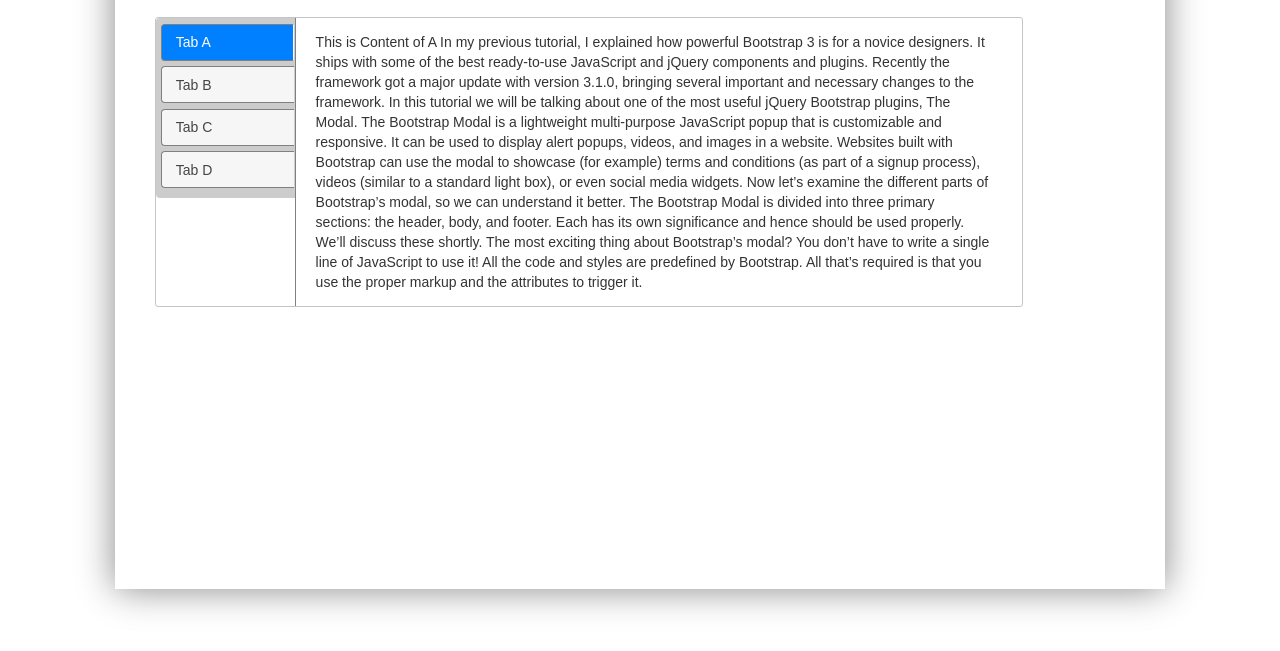
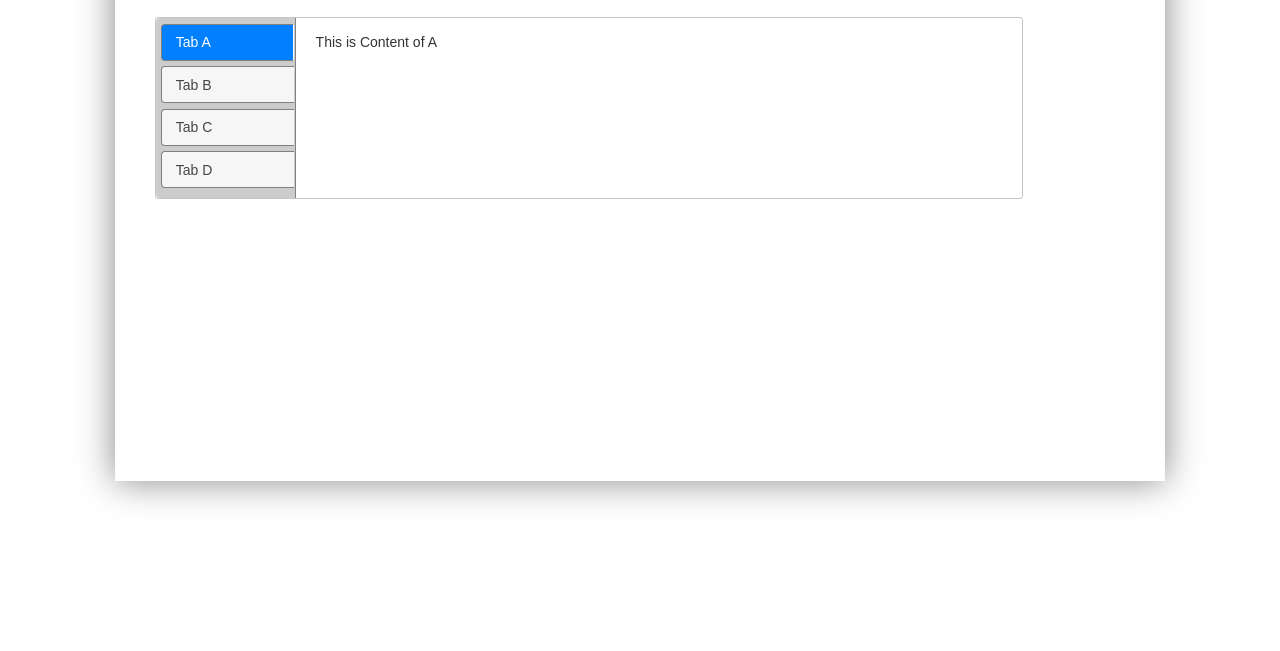
Before and after one commit to vishu-nitw/left-panel, a plain HTML site: page leftpan.html in a window 1280 px wide. Shown: the part 75-726 px from the top of the page. Drawn offline with nearby package versions, Linux system fonts and the light colour scheme; files whose address does not match are found by name.

Commit message:
modified leftpan.html

```diff
--- a/leftpan.html
+++ b/leftpan.html
@@ -61,29 +61,22 @@
         </li>
     </ul>
     <div id="a">
-        This is Content of A
-        In my previous tutorial, I explained how powerful Bootstrap 3 is for a novice designers. It ships with some of the best ready-to-use JavaScript and jQuery components and plugins. Recently the framework got a major update with version 3.1.0, bringing several important and necessary changes to the framework.
+       <p>
+       This is Content of A
 
-In this tutorial we will be talking about one of the most useful jQuery Bootstrap plugins, The Modal.
-
-The Bootstrap Modal is a lightweight multi-purpose JavaScript popup that is customizable and responsive. It can be used to display alert popups, videos, and images in a website. Websites built with Bootstrap can use the modal to showcase (for example) terms and conditions (as part of a signup process), videos (similar to a standard light box), or even social media widgets.
-
-Now let’s examine the different parts of Bootstrap’s modal, so we can understand it better.
-
-The Bootstrap Modal is divided into three primary sections: the header, body, and footer. Each has its own significance and hence should be used properly. We’ll discuss these shortly.
-The most exciting thing about Bootstrap’s modal? You don’t have to write a single line of JavaScript to use it! All the code and styles are predefined by Bootstrap. All that’s required is that you use the proper markup and the attributes to trigger it.
+       </p>
     </div>
     <div id="b">
         This is Content of B
-        <p>In my previous tutorial, I explained how powerful Bootstrap 3 is for a novice designers. It ships with some of the best ready-to-use JavaScript and jQuery components and plugins. Recently the framework got a major update with version 3.1.0, bringing several important and necessary changes to the framework. In this tutorial we will be talking about one of the most useful jQuery Bootstrap plugins, The Modal. The Bootstrap Modal is a lightweight multi-purpose JavaScript popup that is customizable and responsive. It can be used to display alert popups, videos, and images in a website. Websites built with Bootstrap can use the modal to showcase (for example) terms and conditions (as part of a signup process), videos (similar to a standard light box), or even social media widgets. Now letâ€™s examine the different parts of Bootstrapâ€™s modal, so we can understand it better. The Bootstrap Modal is divided into three primary sections: the header, body, and footer. Each has its own significance and hence should be used properly. Weâ€™ll discuss these shortly. The most exciting thing about Bootstrapâ€™s modal? You donâ€™t have to write a single line of JavaScript to use it! All the code and styles are predefined by Bootstrap. All thatâ€™s required is that you use the proper markup and the attributes to trigger it.</p>
+
     </div>
     <div id="c">
         This is Content of C
-        <p>In my previous tutorial, I explained how powerful Bootstrap 3 is for a novice designers. It ships with some of the best ready-to-use JavaScript and jQuery components and plugins. Recently the framework got a major update with version 3.1.0, bringing several important and necessary changes to the framework. In this tutorial we will be talking about one of the most useful jQuery Bootstrap plugins, The Modal. The Bootstrap Modal is a lightweight multi-purpose JavaScript popup that is customizable and responsive. It can be used to display alert popups, videos, and images in a website. Websites built with Bootstrap can use the modal to showcase (for example) terms and conditions (as part of a signup process), videos (similar to a standard light box), or even social media widgets. Now letâ€™s examine the different parts of Bootstrapâ€™s modal, so we can understand it better. The Bootstrap Modal is divided into three primary sections: the header, body, and footer. Each has its own significance and hence should be used properly. Weâ€™ll discuss these shortly. The most exciting thing about Bootstrapâ€™s modal? You donâ€™t have to write a single line of JavaScript to use it! All the code and styles are predefined by Bootstrap. All thatâ€™s required is that you use the proper markup and the attributes to trigger it.</p>
+
     </div>
     <div id="d">
         This is Content of D
-        <p>In my previous tutorial, I explained how powerful Bootstrap 3 is for a novice designers. It ships with some of the best ready-to-use JavaScript and jQuery components and plugins. Recently the framework got a major update with version 3.1.0, bringing several important and necessary changes to the framework. In this tutorial we will be talking about one of the most useful jQuery Bootstrap plugins, The Modal. The Bootstrap Modal is a lightweight multi-purpose JavaScript popup that is customizable and responsive. It can be used to display alert popups, videos, and images in a website. Websites built with Bootstrap can use the modal to showcase (for example) terms and conditions (as part of a signup process), videos (similar to a standard light box), or even social media widgets. Now letâ€™s examine the different parts of Bootstrapâ€™s modal, so we can understand it better. The Bootstrap Modal is divided into three primary sections: the header, body, and footer. Each has its own significance and hence should be used properly. Weâ€™ll discuss these shortly. The most exciting thing about Bootstrapâ€™s modal? You donâ€™t have to write a single line of JavaScript to use it! All the code and styles are predefined by Bootstrap. All thatâ€™s required is that you use the proper markup and the attributes to trigger it.</p>
+
     </div>
 </div>
 
```
